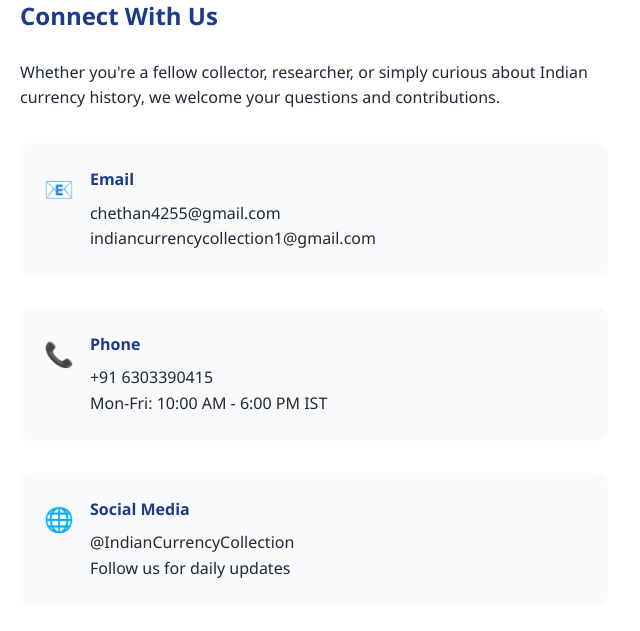
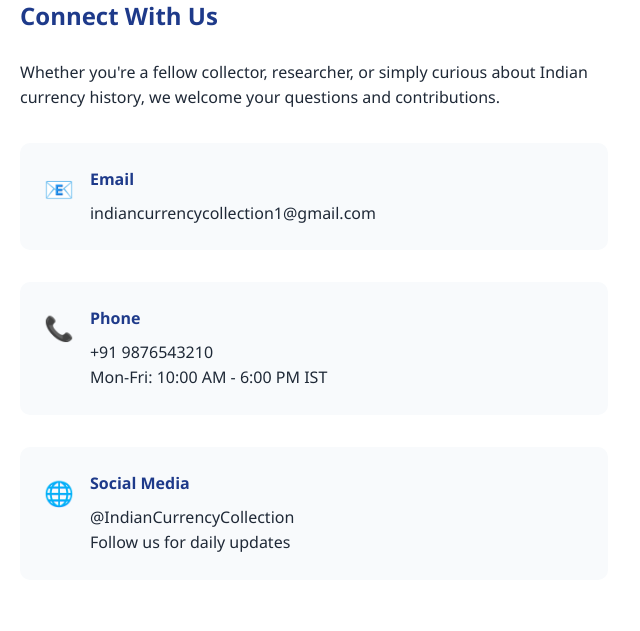
Before and after one commit to chinthaparthichethan/indian-currency-collection, a Django app: page /contact/ in a window 1280 px wide. Shown: the part 336-967 px from the top of the page, without its empty margins (0-640 px from the left). Run offline with Django 5.2, Linux system fonts and the light colour scheme.

Commit message:
coins modified

```diff
--- a/templates/contact.html
+++ b/templates/contact.html
@@ -23,7 +23,6 @@
                         <div class="contact-icon">📧</div>
                         <div class="contact-details">
                             <h4>Email</h4>
-                            <p>chethan4255@gmail.com</p>
                             <p>indiancurrencycollection1@gmail.com</p>
                         </div>
                     </div>
@@ -32,7 +31,7 @@
                         <div class="contact-icon">📞</div>
                         <div class="contact-details">
                             <h4>Phone</h4>
-                            <p>+91 6303390415</p>
+                            <p>+91 9876543210</p>
                             <p>Mon-Fri: 10:00 AM - 6:00 PM IST</p>
                         </div>
                     </div>
```
